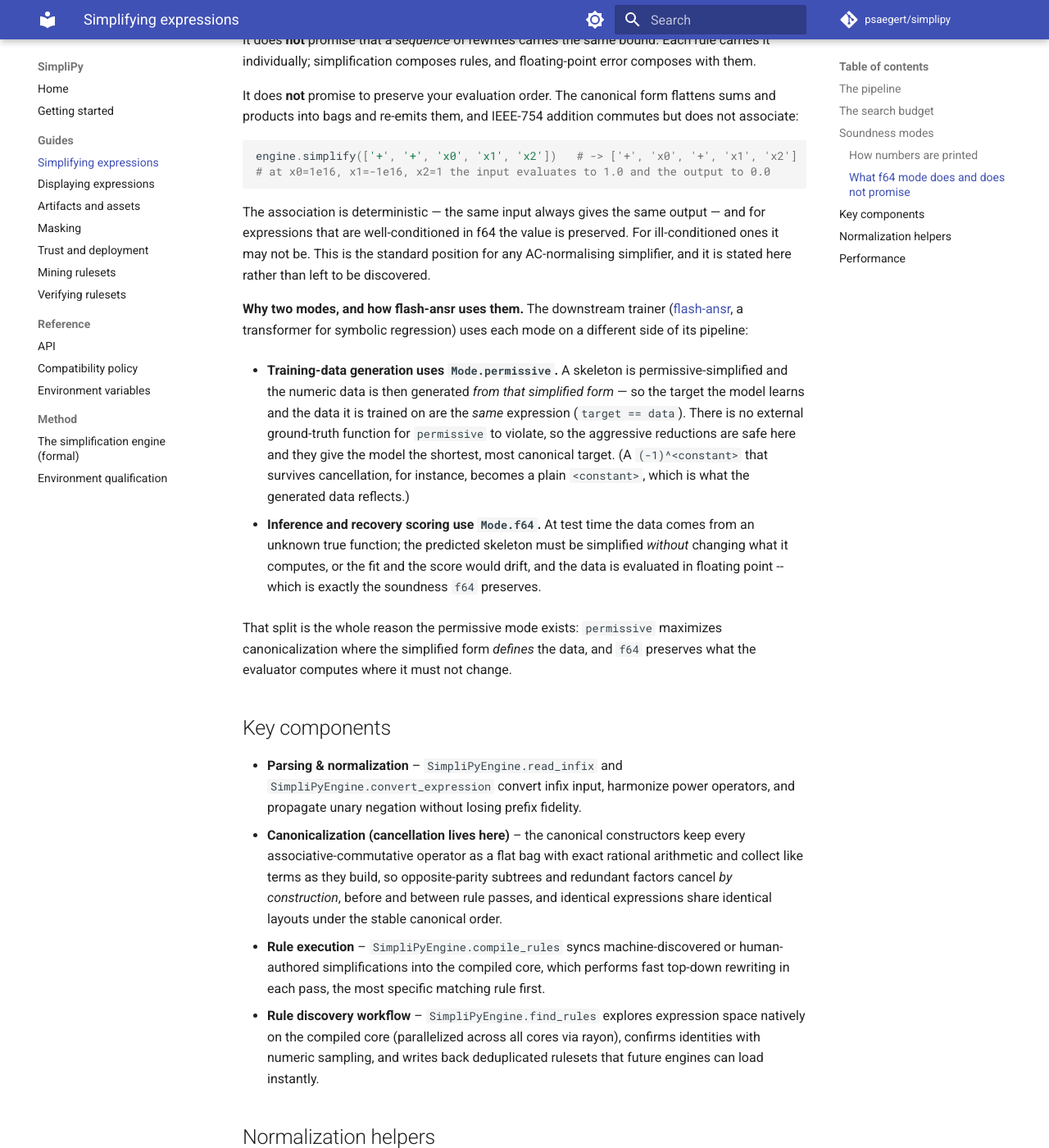
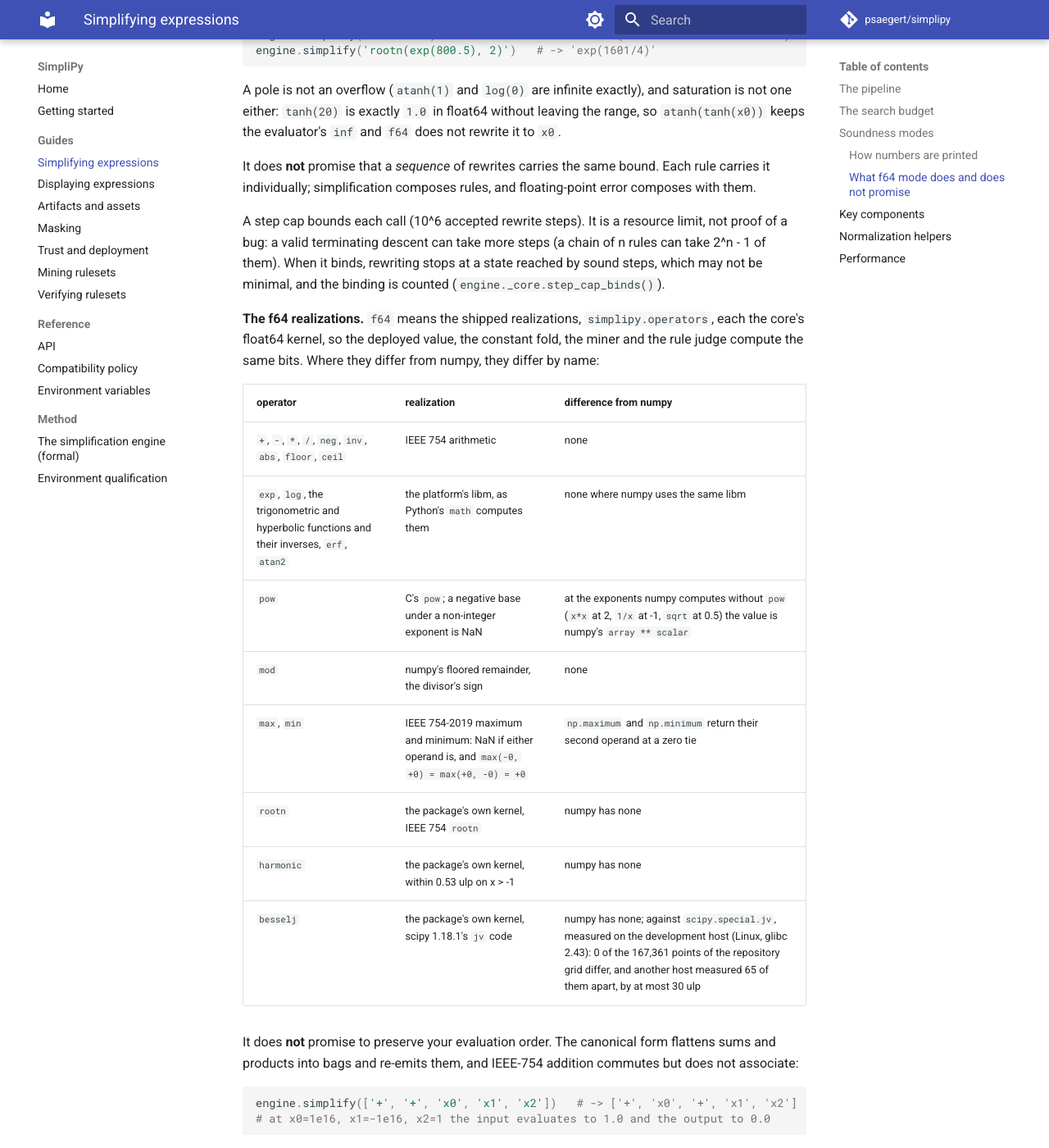
Before and after one commit to psaegert/simplipy, an MkDocs documentation site: the page built from docs/guides/simplify.md, in a window 1280 px wide and 1400 px high, scrolled down 6348 px. Shown: the whole window at 82% size. Built offline with MkDocs 1.6.1 and Material for MkDocs 9.7.7, drawn with Linux system fonts in a browser that asks for light colours; comment, search, counter and statistics services are not loaded; some of the changed text lies outside the part shown.

Commit message:
The docs say what is promised and what is measured
Permissive promises per rule: each rule it applies agrees with the reals' values up to float
resolution, or gives a value where its input has none; a whole answer carries no such bound,
since floor, ceil and cancellations magnify a rounding-sized difference. No text calls it a
superset of f64. The formal and simplify guides describe the ground fold as the code does it:
f64 evaluates with the deployed evaluator, permissive takes the table's value in the reals,
written as the nearest double (rootn(exp(19.11787581094798), 2) is 14170.787488305119 in f64
and 14170.787488305128 in permissive).

Masking removes the redundant constants it recognises; (a*x + b)/(c*y + d) keeps a common
scale. The besselj compatibility with scipy is stated as measured: none of the repository
grid's 167,361 points differ on the development host (Linux, glibc 2.43), and another host
measured 65 apart by at most 30 ulp. A step cap that binds is a resource limit, not proof of
a bug. The simplify guide gives the f64 realizations per operator, with their named
differences from numpy (the zero tie of max and min; the package's own rootn, harmonic and
besselj). The README says the real mode is retired.

Co-Authored-By: Claude Opus 5.5 <noreply@anthropic.com>
Claude-Session: https://claude.ai/code/session_016gamUqKQqroqag4GFsNu6W

```diff
--- a/docs/guides/simplify.md
+++ b/docs/guides/simplify.md
@@ -133,10 +133,12 @@ follows the default.
 `permissive` is one walk, like every mode: its chain to a fixpoint, then the search, in its own
 canon and rules. No constructor folds a transcendental, so a constructor identity always
 sees the shape it reads (`atanh(tanh(30))` is `30`); its ground fold is a step of the chain,
-tried after the rules at each node and kept only when it is cheaper (`asin(1e-8)` is `1e-8`, and
-`exp(9.55893790547399)` is `14170.787488305119`), as in `f64`, where the fold reads a whole ground
-node before its parts (`rootn(exp(19.11787581094798), 2)` is `14170.787488305119`, not the root
-of `200811218.03870487`). Its literals are exact and rounded once, where
+tried after the rules at each node and kept only when it is cheaper, as in `f64`. It takes the
+table's value in the reals, written as the double nearest to it, where `f64` computes the
+deployed evaluator's (`asin(1e-8)` is `1e-8` in both; `exp(9.55893790547399)` is
+`14170.787488305128`, where `f64` gives `14170.787488305119`), and like `f64` it reads a whole
+ground node before its parts (`rootn(exp(19.11787581094798), 2)` is `14170.787488305128`, not the
+root of `200811218.03870487`). Its literals are exact and rounded once, where
 they land: a literal that becomes a constant term, a coefficient, a function's argument or a
 power's operand beside a non-literal moves to whichever of the two floats around it prints
 shorter, when that spelling is cheaper (`3*(1/3 + 1e-20)` is `1`, `x1*0.0766…` with 64 digits is
@@ -188,8 +190,12 @@ between modes raises `TypeError`.
   there or the true one: `log(exp(800))` is `800`, where f64 computes `inf` (see [What `f64`
   mode does and does not promise](#what-f64-mode-does-and-does-not-promise)).
 
-- **`Mode.permissive`** is the permissive superset, for training-corpus canonicalisation ("beautification").
-  Every rule placeholder binds any subtree (the `!`-certificate is skipped), cancellation drops
+- **`Mode.permissive`** is for training-corpus canonicalisation ("beautification"). Its
+  promise is per rule: every rule it applies agrees with the reals' values up to float
+  resolution (8 units in the last place), or gives a value where its input has none. A whole
+  answer carries no such bound: rounding-sized differences compose over the steps, and
+  `floor`, `ceil` and cancellations magnify them (`floor` of a value one unit in the last place
+  below an integer is a whole unit off). Every rule placeholder binds any subtree (the `!`-certificate is skipped), cancellation drops
   its group-axiom gate, the constant-fold drops its finiteness gate, and an exact literal whose
   fraction prices above the shortest float spelling of its value folds to that float (the
   quotient of two 16-digit decimals becomes `0.46867105279529636` instead of a 60-digit
@@ -282,6 +288,26 @@ not one either: `tanh(20)` is exactly `1.0` in float64 without leaving the range
 It does **not** promise that a *sequence* of rewrites carries the same bound. Each rule
 carries it individually; simplification composes rules, and floating-point error composes
 with them.
+
+A step cap bounds each call (10^6 accepted rewrite steps). It is a resource limit, not
+proof of a bug: a valid terminating descent can take more steps (a chain of n rules can take
+2^n - 1 of them). When it binds, rewriting stops at a state reached by sound steps, which may
+not be minimal, and the binding is counted (`engine._core.step_cap_binds()`).
+
+**The f64 realizations.** `f64` means the shipped realizations, `simplipy.operators`, each the
+core's float64 kernel, so the deployed value, the constant fold, the miner and the rule judge
+compute the same bits. Where they differ from numpy, they differ by name:
+
+| operator | realization | difference from numpy |
+|---|---|---|
+| `+`, `-`, `*`, `/`, `neg`, `inv`, `abs`, `floor`, `ceil` | IEEE 754 arithmetic | none |
+| `exp`, `log`, the trigonometric and hyperbolic functions and their inverses, `erf`, `atan2` | the platform's libm, as Python's `math` computes them | none where numpy uses the same libm |
+| `pow` | C's `pow`; a negative base under a non-integer exponent is NaN | at the exponents numpy computes without `pow` (`x*x` at 2, `1/x` at -1, `sqrt` at 0.5) the value is numpy's `array ** scalar` |
+| `mod` | numpy's floored remainder, the divisor's sign | none |
+| `max`, `min` | IEEE 754-2019 maximum and minimum: NaN if either operand is, and `max(-0, +0) = max(+0, -0) = +0` | `np.maximum` and `np.minimum` return their second operand at a zero tie |
+| `rootn` | the package's own kernel, IEEE 754 `rootn` | numpy has none |
+| `harmonic` | the package's own kernel, within 0.53 ulp on x > -1 | numpy has none |
+| `besselj` | the package's own kernel, scipy 1.18.1's `jv` code | numpy has none; against `scipy.special.jv`, measured on the development host (Linux, glibc 2.43): 0 of the 167,361 points of the repository grid differ, and another host measured 65 of them apart, by at most 30 ulp |
 
 It does **not** promise to preserve your evaluation order. The canonical form flattens sums
 and products into bags and re-emits them, and IEEE-754 addition commutes but does not
```
Also changed, not shown: CHANGELOG.md (+11 -4 lines), README.md (+4 -0 lines), docs/formal.md (+24 -15 lines), docs/guides/artifacts.md (+1 -1 lines), docs/guides/masking.md (+8 -6 lines), 6 other files.
